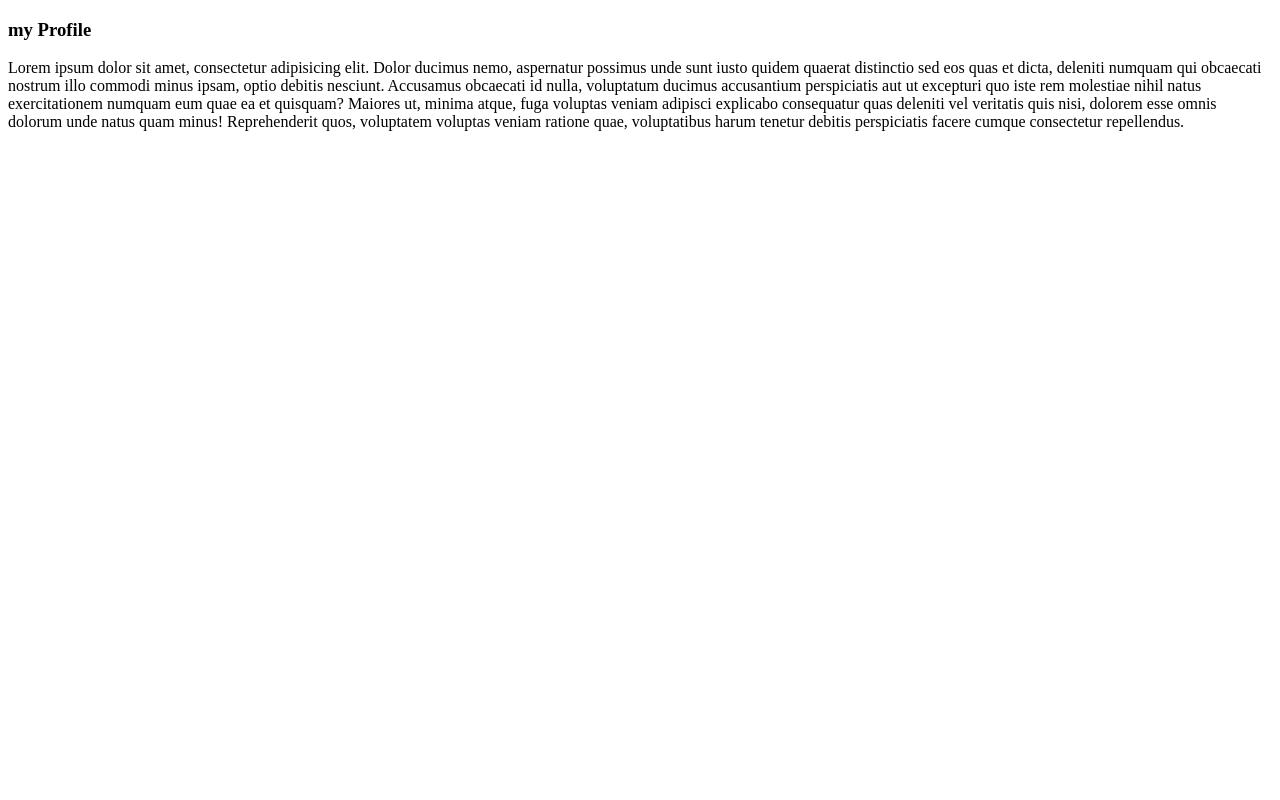
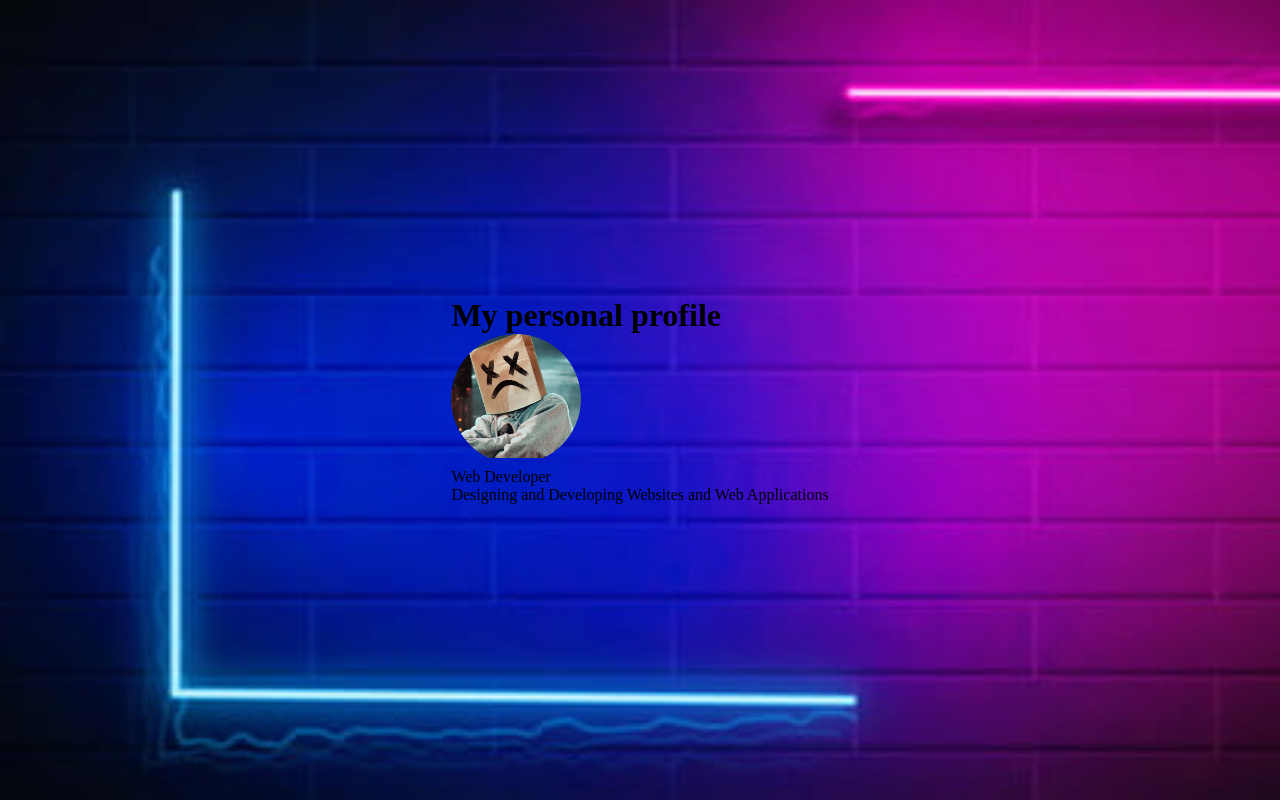
Before and after one commit to Gakii72/my-profile, a plain HTML site: page index.html in a window 1280 px wide. Drawn offline with Linux system fonts and the light colour scheme.

Commit message:
added profile page

```diff
--- a/index.html
+++ b/index.html
@@ -4,13 +4,21 @@
     <meta charset="UTF-8">
     <meta http-equiv="X-UA-Compatible" content="IE=edge">
     <meta name="viewport" content="width=device-width, initial-scale=1.0">
-    <title>Document</title>
+    <title>My Profile</title>
+    <link rel="stylesheet" href="style.css">
 </head>
 <body>
-    <h3>my Profile</h3>
-    <p>
-        Lorem ipsum dolor sit amet, consectetur adipisicing elit. Dolor ducimus nemo, aspernatur possimus unde sunt iusto quidem quaerat distinctio sed eos quas et dicta, deleniti numquam qui obcaecati nostrum illo commodi minus ipsam, optio debitis nesciunt. Accusamus obcaecati id nulla, voluptatum ducimus accusantium perspiciatis aut ut excepturi quo iste rem molestiae nihil natus exercitationem numquam eum quae ea et quisquam? Maiores ut, minima atque, fuga voluptas veniam adipisci explicabo consequatur quas deleniti vel veritatis quis nisi, dolorem esse omnis dolorum unde natus quam minus! Reprehenderit quos, voluptatem voluptas veniam ratione quae, voluptatibus harum tenetur debitis perspiciatis facere cumque consectetur repellendus.
-    </p>
+    <div class="main">
+     <div class="header">
+        <h1>My personal profile</h1>
+        <img src="images/profilepicture.jpg " alt="My profile">
+     </div>
+     <div class="content">
+        <span>Web Developer</span>
+        <p>Designing and Developing Websites and Web Applications</p>
+     </div>
+     <div id="social"></div>
+    </div>
 
 </body>
 </html>
--- /dev/null
+++ b/style.css
@@ -0,0 +1,22 @@
+*{
+    padding: 0;
+    margin: 0;
+}
+body{
+    background-image: url("images/background.jpg");
+    background-attachment: fixed;
+    background-size: cover;
+    display: flex;
+    justify-content: center;
+    align-items: center;
+    min-height: 100vh;
+
+}
+
+.header img{
+    width: 130px;
+    height: 130px;
+    border-radius: 50%;
+    object-fit: cover;
+    object-position: 0 -8px;
+}
```
Also changed, not shown: images/background.jpg (added), images/profilepicture.jpg (added).
